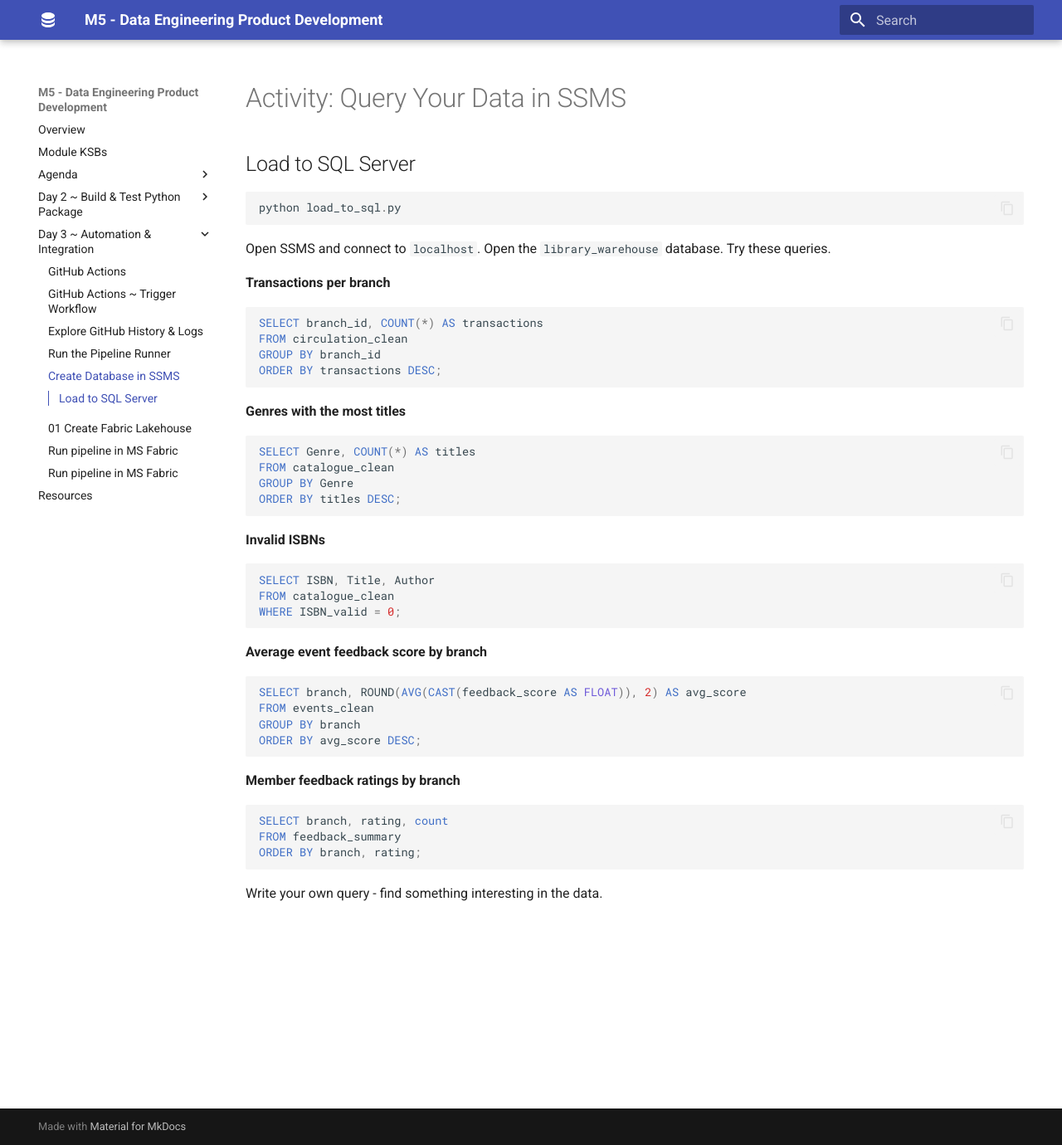
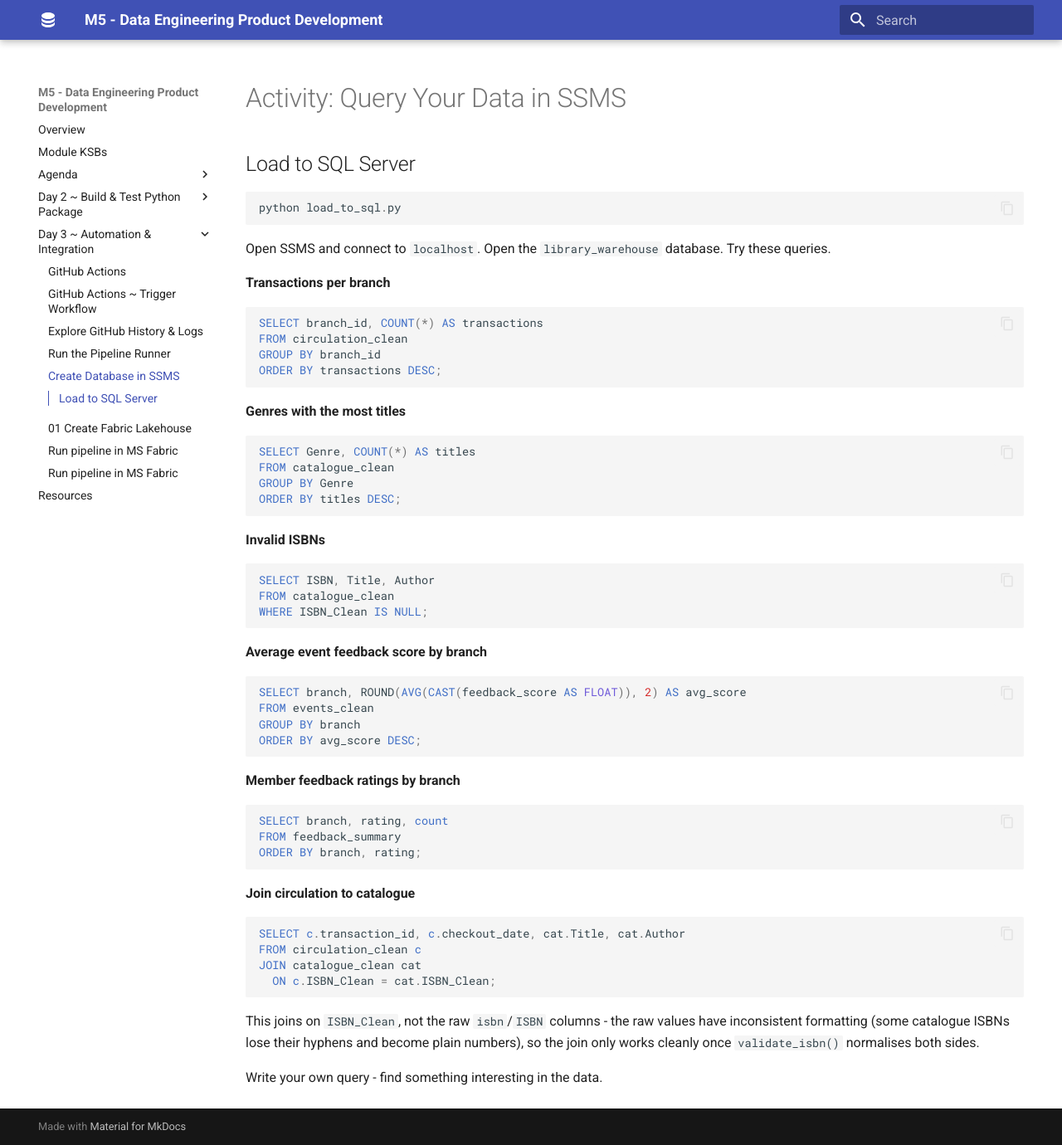
Before and after one commit to qaalabs/DE5M5, an MkDocs documentation site: the page built from docs/day3/ssms.md, in a window 1280 px wide and 1380 px high. Shown: the whole window at 83% size. Built offline with MkDocs 1.6.1 and Material for MkDocs 9.7.7, drawn with Linux system fonts in a browser that asks for light colours.

Commit message:
Update instructions

````diff
--- a/docs/day3/ssms.md
+++ b/docs/day3/ssms.md
@@ -31,7 +31,7 @@ ORDER BY titles DESC;
 ```sql
 SELECT ISBN, Title, Author
 FROM catalogue_clean
-WHERE ISBN_valid = 0;
+WHERE ISBN_Clean IS NULL;
 ```
 
 **Average event feedback score by branch**
@@ -51,4 +51,15 @@ FROM feedback_summary
 ORDER BY branch, rating;
 ```
 
+**Join circulation to catalogue**
+
+```sql
+SELECT c.transaction_id, c.checkout_date, cat.Title, cat.Author
+FROM circulation_clean c
+JOIN catalogue_clean cat
+  ON c.ISBN_Clean = cat.ISBN_Clean;
+```
+
+This joins on `ISBN_Clean`, not the raw `isbn`/`ISBN` columns - the raw values have inconsistent formatting (some catalogue ISBNs lose their hyphens and become plain numbers), so the join only works cleanly once `validate_isbn()` normalises both sides.
+
 Write your own query - find something interesting in the data.
````
Also changed, not shown: docs/labs/23-yardstick.md (+3 -3 lines), docs/labs/33-library-pipeline.md (+7 -2 lines), docs/labs/img/qa-lakehouse-notebook.png (added).
